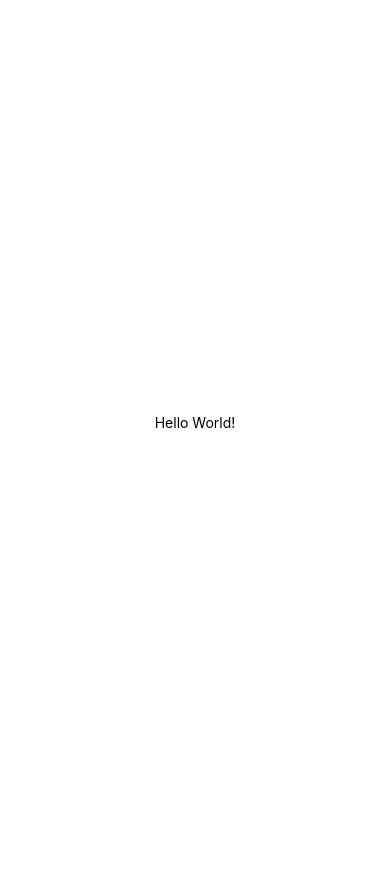
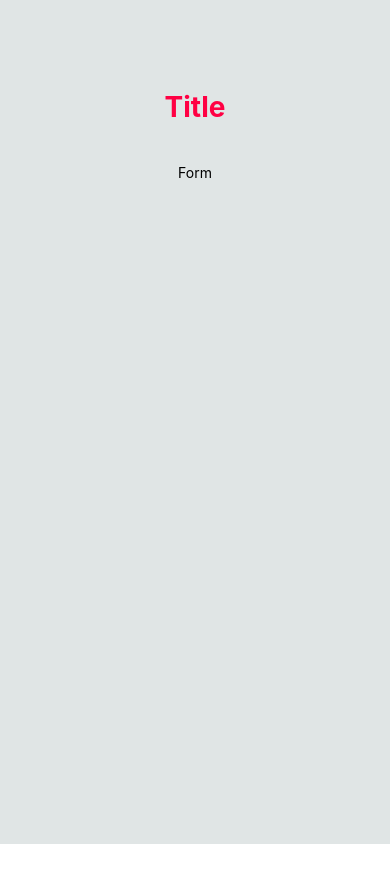
Before and after one commit to OrtigosaLaura/silvinha-health-app, a React Native app in the folder silvinhaHealthApp/: screen / in a window 390 px wide. Shown: the top 882 px of the page. Before the commit the page ends 844 px from the top, so only its background shows below. Built offline with nearby package versions, Linux system fonts and the light colour scheme.

Commit message:
Criação do componente Title e Form

```diff
--- a/silvinhaHealthApp/App.js
+++ b/silvinhaHealthApp/App.js
@@ -1,10 +1,13 @@
 import { StatusBar } from 'expo-status-bar';
-import { StyleSheet, Text, View } from 'react-native';
+import { StyleSheet, View } from 'react-native';
+import Title from './src/components/Title';
+import Form from './src/components/Form';
 
 export default function App() {
   return (
     <View style={styles.container}>
-      <Text>Hello World!</Text>
+      <Title />
+      <Form />
       <StatusBar style="auto" />
     </View>
   );
@@ -13,8 +16,7 @@ export default function App() {
 const styles = StyleSheet.create({
   container: {
     flex: 1,
-    backgroundColor: '#fff',
-    alignItems: 'center',
-    justifyContent: 'center',
+    backgroundColor: '#e0e5e5',
+    paddingTop: 80,
   },
 });
--- /dev/null
+++ b/silvinhaHealthApp/src/components/Form/index.js
@@ -0,0 +1,11 @@
+import { View, Text } from 'react-native'
+import React from 'react'
+import styles from './styles'
+
+export default function Form() {
+  return (
+    <View style={styles.formContent}>
+      <Text>Form</Text>
+    </View>
+  )
+}
--- /dev/null
+++ b/silvinhaHealthApp/src/components/Form/styles.js
@@ -0,0 +1,17 @@
+import { StyleSheet } from "react-native";
+
+const styles = StyleSheet.create({
+    formContent: {
+         width: '100%',
+         height:'100%',
+         bottom: 0,
+         backgroundColor: '#FFFFF',
+         alignItems: 'center',
+         marginTop: 30,
+         borderTopRightRadius: 30,
+         borderTopLeftRadius: 30
+    },
+})
+
+
+export default styles;
--- /dev/null
+++ b/silvinhaHealthApp/src/components/Title/index.js
@@ -0,0 +1,11 @@
+import { View, Text } from 'react-native'
+import React from 'react'
+import styles from './styles'
+
+export default function Title() {
+  return (
+    <View style={styles.boxTitle}>
+      <Text style={styles.textTitle}>Title</Text>
+    </View>
+  )
+}
--- /dev/null
+++ b/silvinhaHealthApp/src/components/Title/styles.js
@@ -0,0 +1,17 @@
+import { StyleSheet} from "react-native";
+
+const styles = StyleSheet.create({
+    boxTitle: {
+        alignItems: 'center',
+		justifyContent: 'center',
+		padding: 10,
+
+    },
+    textTitle: {
+      color: '#FF0043',
+	  fontSize: 28,
+	  fontWeight: 'bold'
+    },
+})
+
+export default styles;
```
Also changed, not shown: 1 other file (tests, documents, lock files or other folders).
